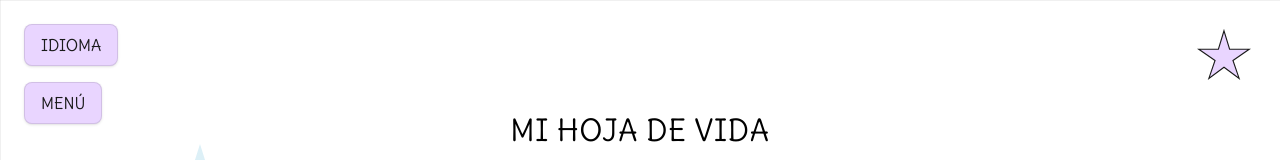
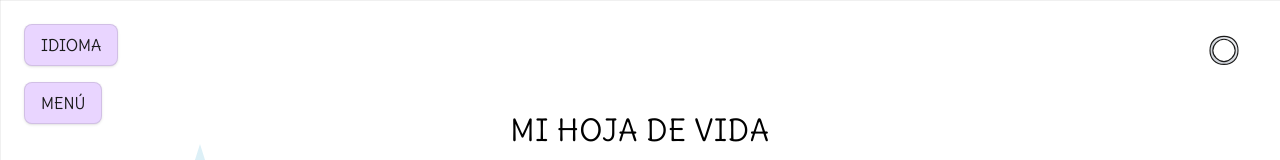
Before and after one commit to lunamideros2003/proyecto_portafolioo, a Next.js app: page / in a window 1280 px wide. Shown: the top 160 px of the page. Built offline with nearby package versions, Linux system fonts and the light colour scheme.

Commit message:
modo oscuro y claro

```diff
--- a/src/app/globals.css
+++ b/src/app/globals.css
@@ -68,6 +68,70 @@ body {
   background-position: 0 0, 0 0, center center !important;
   background-attachment: fixed, fixed, fixed;
   background-repeat: repeat, repeat, no-repeat;
+}
+
+/* Modo oscuro para burbujas de texto */
+.dark .bubble-purple {
+  background-color: #8B5CF6 !important; /* Morado más oscuro */
+  border-color: #7C3AED !important;
+  color: #F3F4F6 !important; /* Texto claro en modo oscuro */
+}
+
+/* Modo oscuro para botones del header */
+.dark .bg-\[#e9d5ff\] {
+  background-color: #6B46C1 !important; /* Morado más oscuro para botones */
+  color: #F3F4F6 !important; /* Texto más claro */
+}
+
+/* Modo oscuro para tags de flecha */
+.dark .tag-arrow {
+  background-color: #6B46C1 !important;
+  color: #F3F4F6 !important;
+  border-color: #7C3AED !important;
+}
+
+/* Modo oscuro para títulos */
+.dark h1,
+.dark h2,
+.dark h3 {
+  color: #F3F4F6 !important;
+}
+
+/* Modo oscuro para texto general */
+.dark p,
+.dark span {
+  color: #E5E7EB !important;
+}
+
+/* Modo oscuro para enlaces */
+.dark a {
+  color: #93C5FD !important;
+}
+
+.dark a:hover {
+  color: #60A5FA !important;
+}
+
+/* Modo oscuro para elementos específicos del portafolio */
+.dark .bubble {
+  background-color: #8B5CF6 !important;
+  color: #F3F4F6 !important;
+}
+
+.dark .bubble-left {
+  background-color: #8B5CF6 !important;
+  color: #F3F4F6 !important;
+}
+
+/* Modo oscuro para texto dentro de burbujas */
+.dark .bubble p,
+.dark .bubble-purple p {
+  color: #F3F4F6 !important;
+}
+
+/* Modo oscuro para texto de descripción */
+.dark [style*="color: #1a1a1a"] {
+  color: #F3F4F6 !important;
 }
 
 /* Intro overlay del avión */
--- a/src/app/page.tsx
+++ b/src/app/page.tsx
@@ -30,7 +30,7 @@ export default function Home() {
           priority
         />
         </div>
-        <section className="bubble bubble-purple w-full text-center px-6 py-4" style={{color: '#1a1a1a'}}>
+        <section className="bubble bubble-purple w-full text-center px-6 py-4">
           <p className="leading-relaxed text-base">
             {t('cv.description')}
           </p>
--- a/src/components/Header.tsx
+++ b/src/components/Header.tsx
@@ -142,16 +142,46 @@ export default function Header() {
               toggleTheme();
             }
           }}
-          className="h-16 w-16 grid place-items-center text-[#1a1a1a]"
+          className="h-16 w-16 grid place-items-center text-[#1a1a1a] dark:text-[#F3F4F6]"
           title={theme === "dark" ? "Modo claro" : "Modo oscuro"}
         >
           <svg viewBox="0 0 100 100" className="h-14 w-14">
-            <polygon
-              points="50,5 60,38 95,38 66,58 77,90 50,70 23,90 34,58 5,38 40,38"
-              fill="#e9d5ff"
-              stroke="#1a1a1a"
-              strokeWidth="2"
-            />
+            {theme === "dark" ? (
+              // Icono de sol para modo oscuro
+              <g>
+                <defs>
+                  <radialGradient id="sunGradient" cx="50%" cy="50%" r="50%">
+                    <stop offset="0%" stopColor="#FCD34D" />
+                    <stop offset="100%" stopColor="#F59E0B" />
+                  </radialGradient>
+                </defs>
+                <circle
+                  cx="50"
+                  cy="50"
+                  r="35"
+                  fill="url(#sunGradient)"
+                  stroke="#1a1a1a"
+                  strokeWidth="2"
+                />
+              </g>
+            ) : (
+              // Icono de luna creciente elegante para modo claro
+              <g>
+                <defs>
+                  <radialGradient id="moonGradient" cx="70%" cy="30%" r="60%">
+                    <stop offset="0%" stopColor="#F3F4F6" />
+                    <stop offset="50%" stopColor="#E5E7EB" />
+                    <stop offset="100%" stopColor="#D1D5DB" />
+                  </radialGradient>
+                </defs>
+                <path
+                  d="M50 15 C35 15, 25 25, 25 40 C25 55, 35 65, 50 65 C65 65, 75 55, 75 40 C75 25, 65 15, 50 15 Z M50 20 C60 20, 70 30, 70 40 C70 50, 60 60, 50 60 C40 60, 30 50, 30 40 C30 30, 40 20, 50 20 Z"
+                  fill="url(#moonGradient)"
+                  stroke="#1a1a1a"
+                  strokeWidth="2"
+                />
+              </g>
+            )}
           </svg>
         </button>
       </div>
```
